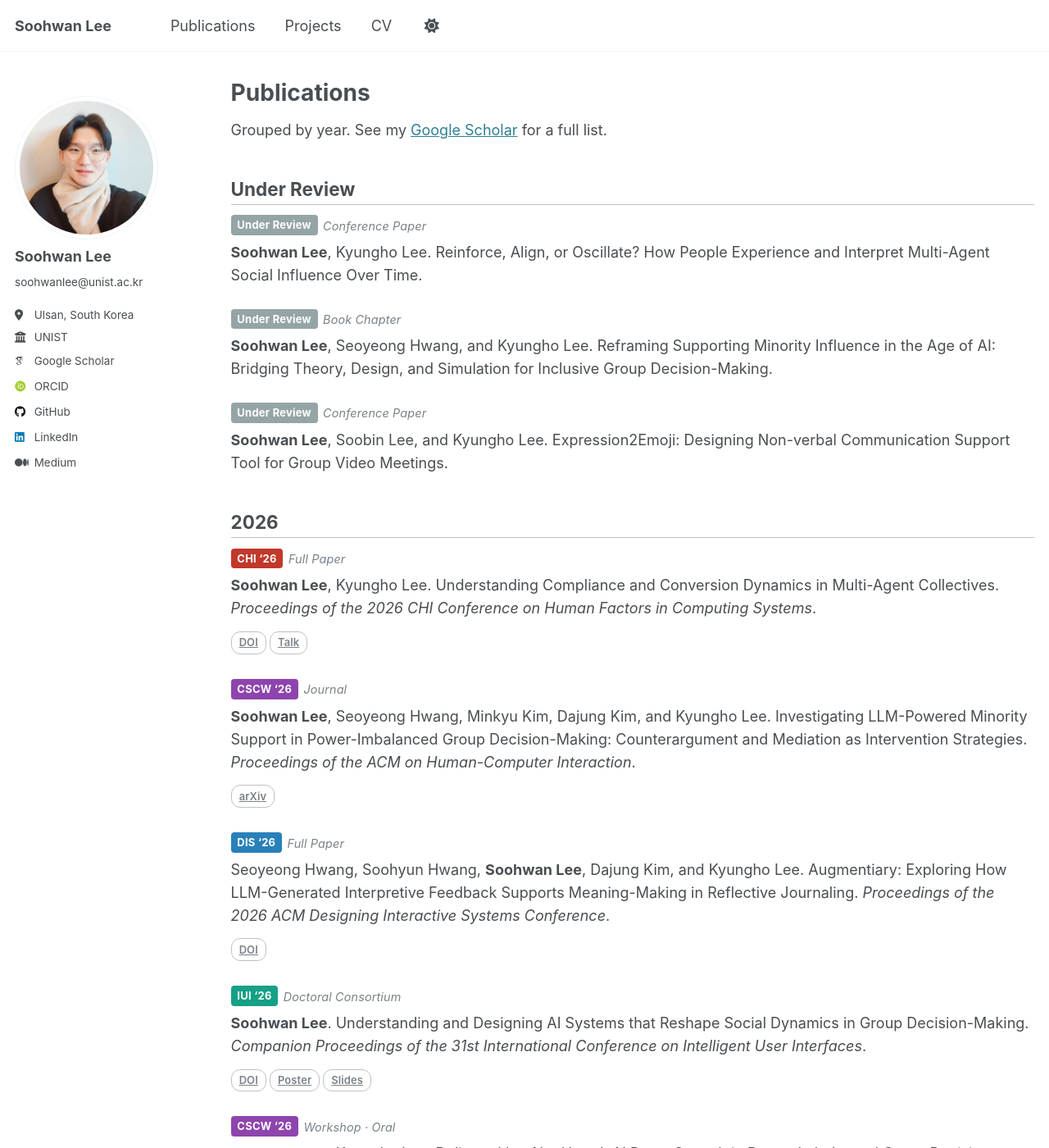
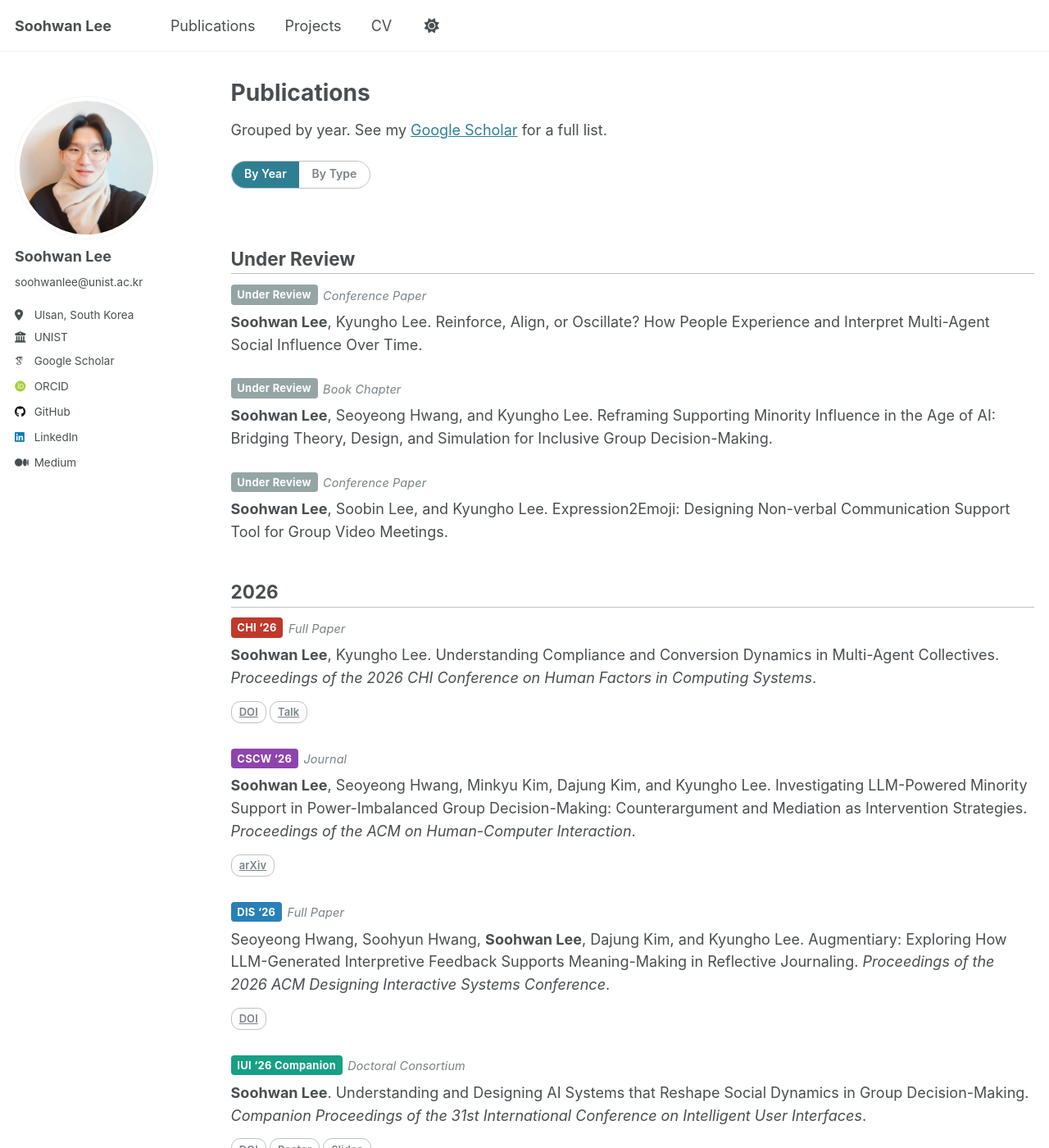
Before and after one commit to Soohwan-Lee/soohwan-lee.github.io, a Jekyll site: the page built from _pages/publications.md, in a window 1280 px wide and 1400 px high. Shown: the whole window at 82% size. Built offline with Jekyll 4.4.1, drawn with Linux system fonts in a browser that asks for light colours; some web fonts are replaced; some of the changed text lies outside the part shown.

Commit message:
publications view toggle and venue labels

```diff
--- a/_pages/publications.md
+++ b/_pages/publications.md
@@ -8,6 +8,12 @@
 Grouped by year. See my [Google Scholar](https://scholar.google.com/citations?user=_iYMyRcAAAAJ&hl=en&oi=ao) for a full list.
 
 <div class="pubs-page" markdown="1">
+
+<div class="pub-toggle">
+  <button type="button" class="pub-toggle__btn is-active" data-view="year">By Year</button>
+  <button type="button" class="pub-toggle__btn" data-view="type">By Type</button>
+</div>
+
 
 <!-- ===================================================================
      HOW TO ADD A PUBLICATION
@@ -25,17 +31,17 @@
 
 ## Under Review
 
-<div class="pub-item" markdown="1">
+<div class="pub-item" data-cat="review" markdown="1">
 <span class="pub-meta"><span class="pub-badge badge-review">Under Review</span><span class="pub-type">Conference Paper</span></span>
 **Soohwan Lee**, Kyungho Lee. Reinforce, Align, or Oscillate? How People Experience and Interpret Multi-Agent Social Influence Over Time.
 </div>
 
-<div class="pub-item" markdown="1">
+<div class="pub-item" data-cat="review" markdown="1">
 <span class="pub-meta"><span class="pub-badge badge-review">Under Review</span><span class="pub-type">Book Chapter</span></span>
 **Soohwan Lee**, Seoyeong Hwang, and Kyungho Lee. Reframing Supporting Minority Influence in the Age of AI: Bridging Theory, Design, and Simulation for Inclusive Group Decision-Making.
 </div>
 
-<div class="pub-item" markdown="1">
+<div class="pub-item" data-cat="review" markdown="1">
 <span class="pub-meta"><span class="pub-badge badge-review">Under Review</span><span class="pub-type">Conference Paper</span></span>
 **Soohwan Lee**, Soobin Lee, and Kyungho Lee. Expression2Emoji: Designing Non-verbal Communication Support Tool for Group Video Meetings.
 </div>
@@ -43,97 +49,97 @@
 
 ## 2026
 
-<div class="pub-item" markdown="1">
+<div class="pub-item" data-cat="conference" markdown="1">
 <span class="pub-meta"><span class="pub-badge badge-chi">CHI '26</span><span class="pub-type">Full Paper</span></span>
 **Soohwan Lee**, Kyungho Lee. Understanding Compliance and Conversion Dynamics in Multi-Agent Collectives. *Proceedings of the 2026 CHI Conference on Human Factors in Computing Systems*.
 <div class="pub-links"><a class="pub-link" href="https://doi.org/10.1145/3772318.3790385">DOI</a><a class="pub-link" href="https://www.youtube.com/watch?v=c2_R4BPfIXw&t=253s">Talk</a></div>
 </div>
 
-<div class="pub-item" markdown="1">
+<div class="pub-item" data-cat="journal" markdown="1">
 <span class="pub-meta"><span class="pub-badge badge-cscw">CSCW '26</span><span class="pub-type">Journal</span></span>
 **Soohwan Lee**, Seoyeong Hwang, Minkyu Kim, Dajung Kim, and Kyungho Lee. Investigating LLM-Powered Minority Support in Power-Imbalanced Group Decision-Making: Counterargument and Mediation as Intervention Strategies. *Proceedings of the ACM on Human-Computer Interaction*.
 <div class="pub-links"><a class="pub-link" href="https://arxiv.org/abs/2606.31762">arXiv</a></div>
 </div>
 
-<div class="pub-item" markdown="1">
+<div class="pub-item" data-cat="conference" markdown="1">
 <span class="pub-meta"><span class="pub-badge badge-dis">DIS '26</span><span class="pub-type">Full Paper</span></span>
 Seoyeong Hwang, Soohyun Hwang, **Soohwan Lee**, Dajung Kim, and Kyungho Lee. Augmentiary: Exploring How LLM-Generated Interpretive Feedback Supports Meaning-Making in Reflective Journaling. *Proceedings of the 2026 ACM Designing Interactive Systems Conference*.
 <div class="pub-links"><a class="pub-link" href="https://dl.acm.org/doi/10.1145/3800645.3812859">DOI</a></div>
 </div>
 
-<div class="pub-item" markdown="1">
-<span class="pub-meta"><span class="pub-badge badge-iui">IUI '26</span><span class="pub-type">Doctoral Consortium</span></span>
+<div class="pub-item" data-cat="short" markdown="1">
+<span class="pub-meta"><span class="pub-badge badge-iui">IUI '26 Companion</span><span class="pub-type">Doctoral Consortium</span></span>
 **Soohwan Lee**. Understanding and Designing AI Systems that Reshape Social Dynamics in Group Decision-Making. *Companion Proceedings of the 31st International Conference on Intelligent User Interfaces*.
 <div class="pub-links"><a class="pub-link" href="https://doi.org/10.1145/3742414.3789229">DOI</a><a class="pub-link" href="/files/IUI26-Poster.pdf">Poster</a><a class="pub-link" href="/files/IUI26-PT.pdf">Slides</a></div>
 </div>
 
-<div class="pub-item" markdown="1">
-<span class="pub-meta"><span class="pub-badge badge-cscw">CSCW '26</span><span class="pub-type">Workshop · Oral</span></span>
+<div class="pub-item" data-cat="workshop" markdown="1">
+<span class="pub-meta"><span class="pub-badge badge-cscw">CSCW '26 Workshop</span><span class="pub-type">Workshop · Oral</span></span>
 **Soohwan Lee**, Kyungho Lee. Delivered but Not Heard: AI Proxy Speech in Power-Imbalanced Group Decision-Making. *Workshop on Broader Impacts of GenAI in Communication*.
 </div>
 
-<div class="pub-item" markdown="1">
-<span class="pub-meta"><span class="pub-badge badge-cscw">CSCW '26</span><span class="pub-type">Workshop</span></span>
+<div class="pub-item" data-cat="workshop" markdown="1">
+<span class="pub-meta"><span class="pub-badge badge-cscw">CSCW '26 Workshop</span><span class="pub-type">Workshop</span></span>
 **Soohwan Lee**, Kyungho Lee. Where Does the Disagreement Go? Group Reflexivity and AI Accounts of Team Decision-makings. *Workshop on “Nobody Did This”: Contribution, Originality, and Accountability in Agent-Mediated Collaboration*.
 </div>
 
-<div class="pub-item" markdown="1">
-<span class="pub-meta"><span class="pub-badge badge-chi">CHI '26</span><span class="pub-type">Workshop</span></span>
+<div class="pub-item" data-cat="workshop" markdown="1">
+<span class="pub-meta"><span class="pub-badge badge-chi">CHI '26 Workshop</span><span class="pub-type">Workshop</span></span>
 **Soohwan Lee**, Kyungho Lee. Multi-Agent Consensus as a Cognitive Bias Trigger in Human-AI Interaction. *Bias4Trust Workshop on Understanding, Mitigating, and Leveraging Cognitive Biases to Calibrate Trust in Evolving AI Systems*.
 <div class="pub-links"><a class="pub-link" href="/files/CHI26-Bias4Trust-Workshop.pdf">PDF</a></div>
 </div>
 
-<div class="pub-item" markdown="1">
-<span class="pub-meta"><span class="pub-badge badge-chi">CHI '26</span><span class="pub-type">Workshop</span></span>
+<div class="pub-item" data-cat="workshop" markdown="1">
+<span class="pub-meta"><span class="pub-badge badge-chi">CHI '26 Workshop</span><span class="pub-type">Workshop</span></span>
 **Soohwan Lee**, Kyungho Lee. Rethinking AI-Mediated Minority Support in Power-Imbalanced Group Decision-Making: From Anonymity To Authenticity. *AI-MC Workshop on Restoring Human Authenticity in AI-Mediated Communication*.
 <div class="pub-links"><a class="pub-link" href="/files/CHI26-AIMC-Workshop.pdf">PDF</a></div>
 </div>
 
 ## 2025
 
-<div class="pub-item" markdown="1">
-<span class="pub-meta"><span class="pub-badge badge-dis">DIS '25</span><span class="pub-type">Poster</span></span>
+<div class="pub-item" data-cat="short" markdown="1">
+<span class="pub-meta"><span class="pub-badge badge-dis">DIS '25 Companion</span><span class="pub-type">Poster</span></span>
 **Soohwan Lee**, Seoyeong Hwang, and Kyungho Lee. Beyond Individual UX: Defining Group Experience (GX) as a New Paradigm for Group-centered AI. *Companion Publication of the 2025 ACM Designing Interactive Systems Conference*.
 <div class="pub-links"><a class="pub-link" href="https://doi.org/10.1145/3715668.3736348">DOI</a><a class="pub-link" href="/files/DIS25-Poster.pdf">Poster</a></div>
 </div>
 
-<div class="pub-item" markdown="1">
-<span class="pub-meta"><span class="pub-badge badge-chi">CHI '25</span><span class="pub-type">Late-Breaking Work</span></span>
+<div class="pub-item" data-cat="short" markdown="1">
+<span class="pub-meta"><span class="pub-badge badge-chi">CHI '25 EA</span><span class="pub-type">Late-Breaking Work</span></span>
 **Soohwan Lee**, Seoyeong Hwang, Dajung Kim, and Kyungho Lee. Conversational Agents as Catalysts for Critical Thinking: Challenging Social Influence in Group Decision-making. *Extended Abstracts of the CHI Conference on Human Factors in Computing Systems*.
 <div class="pub-links"><a class="pub-link" href="https://dl.acm.org/doi/10.1145/3706599.3719792">DOI</a><a class="pub-link" href="/files/CHI25-Poster-FInal.pdf">Poster</a><a class="pub-link" href="https://www.youtube.com/watch?v=qU4_Bx9sHW0">Video</a></div>
 </div>
 
-<div class="pub-item" markdown="1">
-<span class="pub-meta"><span class="pub-badge badge-iui">IUI '25</span><span class="pub-type">Poster</span></span>
+<div class="pub-item" data-cat="short" markdown="1">
+<span class="pub-meta"><span class="pub-badge badge-iui">IUI '25 Companion</span><span class="pub-type">Poster</span></span>
 **Soohwan Lee**, Mingyu Kim, Seoyeong Hwang, Dajung Kim, and Kyungho Lee. Amplifying Minority Voices: AI-Mediated Devil’s Advocate System for Inclusive Group Decision-Making. *Companion Proceedings of the 30th International Conference on Intelligent User Interfaces*.
 <div class="pub-links"><a class="pub-link" href="https://doi.org/10.1145/3708557.3716334">DOI</a><a class="pub-link" href="/files/IUI25-Poster-Final_A1.pdf">Poster</a></div>
 </div>
 
 ## 2024
 
-<div class="pub-item" markdown="1">
+<div class="pub-item" data-cat="conference" markdown="1">
 <span class="pub-meta"><span class="pub-badge badge-dis">DIS '24</span><span class="pub-type">Full Paper</span></span>
 **Soohwan Lee**, Seoyeong Hwang, Ian Oakley, and Kyungho Lee. Expanding the Design Space of Vision-based Interactive Systems for Group Dance Practice. *Proceedings of the 2024 ACM Designing Interactive Systems Conference*.
 <div class="pub-links"><a class="pub-link" href="https://doi.org/10.1145/3643834.3661568">DOI</a><a class="pub-link" href="https://www.youtube.com/watch?v=QkQS_QiRz9o&t=5s">Talk</a><a class="pub-link" href="https://www.youtube.com/watch?v=zVwT_CGxQII&t=71s">Podcast</a></div>
 </div>
 
-<div class="pub-item" markdown="1">
-<span class="pub-meta"><span class="pub-badge badge-dis">DIS '24</span><span class="pub-type">Workshop</span></span>
+<div class="pub-item" data-cat="workshop" markdown="1">
+<span class="pub-meta"><span class="pub-badge badge-dis">DIS '24 Workshop</span><span class="pub-type">Workshop</span></span>
 **Soohwan Lee**, Seoyeong Hwang, and Kyungho Lee. Conversational Agents as Catalysts for Critical Thinking: Challenging Design Fixation in Group Design. *Workshop on Death of the Design Researcher? Creating Knowledge Resources for Designers Using Generative AI*.
 <div class="pub-links"><a class="pub-link" href="https://arxiv.org/abs/2406.11125">arXiv</a><a class="pub-link" href="https://www.youtube.com/watch?v=w5aIlpBV9Co&t=10s">Podcast</a></div>
 </div>
 
 ## 2023
 
-<div class="pub-item" markdown="1">
-<span class="pub-meta"><span class="pub-badge badge-iui">IUI '23</span><span class="pub-type">Poster</span></span>
+<div class="pub-item" data-cat="short" markdown="1">
+<span class="pub-meta"><span class="pub-badge badge-iui">IUI '23 Companion</span><span class="pub-type">Poster</span></span>
 **Soohwan Lee** and Kyungho Lee. CheerUp: A Real-time Ambient Visualization of Cheerleading Pose Similarity. *Companion Proceedings of the 28th International Conference on Intelligent User Interfaces*.
 <div class="pub-links"><a class="pub-link" href="https://doi.org/10.1145/3581754.3584135">DOI</a><a class="pub-link" href="/files/cheerUp-poster.pdf">Poster</a><a class="pub-link" href="https://github.com/Soohwan-Lee/CxD_CheerUp">Code</a><a class="pub-link" href="https://www.youtube.com/watch?v=BAXvDJvt5vA">Demo</a></div>
 </div>
 
 ## 2022
 
-<div class="pub-item" markdown="1">
+<div class="pub-item" data-cat="other" markdown="1">
 <span class="pub-meta"><span class="pub-badge badge-thesis">Thesis</span><span class="pub-type">Master's</span></span>
 **Soohwan Lee**. NEAS: AI-based Interactive System to Support Non-verbal Expressions in Online Communication. *Master’s Thesis, UNIST*.
 <div class="pub-links"><a class="pub-link" href="https://unist.dcollection.net/srch/srchDetail/200000604178">Link</a></div>
@@ -141,31 +147,31 @@
 
 ## 2021
 
-<div class="pub-item" markdown="1">
+<div class="pub-item" data-cat="journal" markdown="1">
 <span class="pub-meta"><span class="pub-badge badge-journal">ADR</span><span class="pub-type">Journal</span></span>
 Sangsu Jang, **Soohwan Lee**, Temirlan Dzhoroev, Taeyoon Kim, Hyejin Oh, Nari Kim, and Young-Woo Park. Design Guidelines for Contextual Awareness and Management of Hygiene in Daily Life with Infectious Viruses. *Archives of Design Research*.
 <div class="pub-links"><a class="pub-link" href="http://dx.doi.org/10.15187/adr.2021.08.34.3.101">DOI</a></div>
 </div>
 
-<div class="pub-item" markdown="1">
+<div class="pub-item" data-cat="other" markdown="1">
 <span class="pub-meta"><span class="pub-badge badge-domestic">KSDS</span><span class="pub-type">Domestic</span></span>
 **Soohwan Lee** and Kyungho Lee. NEAS: AI-based Interactive System to Support Non-verbal Expressions in Online Communication. *Proceedings of 2021 Fall KSDS*.
 <div class="pub-links"><a class="pub-link" href="https://www.dbpia.co.kr/Journal/articleDetail?nodeId=NODE10968137">Link</a></div>
 </div>
 
-<div class="pub-item" markdown="1">
+<div class="pub-item" data-cat="other" markdown="1">
 <span class="pub-meta"><span class="pub-badge badge-domestic">KSDS</span><span class="pub-type">Domestic</span></span>
 Nari Kim, **Soohwan Lee**, Hyejin Oh, Temirlan Dzhoroev, and Young-Woo Park. Interactive system design in everyday life to improve the perception of environmental hygiene information in pandemic situations. *Proceedings of 2021 Spring KSDS*.
 <div class="pub-links"><a class="pub-link" href="https://www.dbpia.co.kr/Journal/articleDetail?nodeId=NODE10588952">Link</a></div>
 </div>
 
-<div class="pub-item" markdown="1">
+<div class="pub-item" data-cat="other" markdown="1">
 <span class="pub-meta"><span class="pub-badge badge-domestic">KSDS</span><span class="pub-type">Domestic</span></span>
 **Soohwan Lee** and Kyungho Lee. An Interactive Visualization of Gayageum’s Expression and Mid-Air Gesture Recognition. *Proceedings of 2021 Spring KSDS*.
 <div class="pub-links"><a class="pub-link" href="https://www.dbpia.co.kr/Journal/articleDetail?nodeId=NODE10588863">Link</a></div>
 </div>
 
-<div class="pub-item" markdown="1">
+<div class="pub-item" data-cat="other" markdown="1">
 <span class="pub-meta"><span class="pub-badge badge-domestic">HCI Korea</span><span class="pub-type">Domestic</span></span>
 **Soohwan Lee**, Kyungho Lee, and Young-Woo Park. Counterfunctional Music Player with Mid-air Hand Gesture. *Proceedings of HCI Korea 2021*.
 <div class="pub-links"><a class="pub-link" href="https://www.dbpia.co.kr/Journal/articleDetail?nodeId=NODE10530377">Link</a><span class="pub-link pub-link--award">Creative Award</span></div>
@@ -173,10 +179,65 @@
 
 ## 2020
 
-<div class="pub-item" markdown="1">
+<div class="pub-item" data-cat="conference" markdown="1">
 <span class="pub-meta"><span class="pub-badge badge-chi">CHI '20</span><span class="pub-type">Full Paper</span></span>
 DoYoung Lee, **Soohwan Lee**, and Ian Oakley. Nailz: Sensing Hand Input with Touch Sensitive Nails. *Proceedings of the 2020 CHI Conference on Human Factors in Computing Systems*.
 <div class="pub-links"><a class="pub-link" href="https://doi.org/10.1145/3313831.3376778">DOI</a></div>
 </div>
 
+<div class="pub-bytype" hidden markdown="0"></div>
+
+<script>
+(function () {
+  var page = document.querySelector('.pubs-page');
+  if (!page) return;
+
+  var LABELS = {
+    review:     'Under Review',
+    journal:    'Journal Articles & Book Chapters',
+    conference: 'Peer-reviewed Conference Papers',
+    short:      'Short Papers, Posters & Consortia',
+    workshop:   'Workshop Papers',
+    other:      'Domestic Venues & Thesis'
+  };
+  var ORDER = ['review', 'journal', 'conference', 'short', 'workshop', 'other'];
+
+  var items = Array.prototype.slice.call(page.querySelectorAll('.pub-item'));
+  var yearNodes = Array.prototype.slice.call(page.children).filter(function (el) {
+    return el.tagName === 'H2' || el.classList.contains('pub-item');
+  });
+  var byType = page.querySelector('.pub-bytype');
+
+  // Build the "By Type" view once, cloning each entry under its category.
+  ORDER.forEach(function (cat) {
+    var group = items.filter(function (el) { return el.getAttribute('data-cat') === cat; });
+    if (!group.length) return;
+    var h = document.createElement('h2');
+    h.textContent = LABELS[cat];
+    byType.appendChild(h);
+    group.forEach(function (el) { byType.appendChild(el.cloneNode(true)); });
+  });
+
+  var buttons = page.querySelectorAll('.pub-toggle__btn');
+  function show(view) {
+    var byYear = view === 'year';
+    yearNodes.forEach(function (el) { el.hidden = !byYear; });
+    byType.hidden = byYear;
+    Array.prototype.forEach.call(buttons, function (b) {
+      b.classList.toggle('is-active', b.getAttribute('data-view') === view);
+    });
+    try { localStorage.setItem('pubView', view); } catch (e) {}
+  }
+
+  Array.prototype.forEach.call(buttons, function (b) {
+    b.addEventListener('click', function () { show(b.getAttribute('data-view')); });
+  });
+
+  var saved = 'year';
+  try { saved = localStorage.getItem('pubView') || 'year'; } catch (e) {}
+  show(saved);
+})();
+</script>
+
+
 </div>
--- a/_sass/layout/_pubs.scss
+++ b/_sass/layout/_pubs.scss
@@ -112,3 +112,38 @@
   border-color: #b71c1c;
   color: #fff;
 }
+
+/* ==========================================================================
+   VIEW TOGGLE  (By Year / By Type)
+   ========================================================================== */
+
+.pub-toggle {
+  display: inline-flex;
+  margin: 0 0 1.5em;
+  border: 1px solid $light-gray;
+  border-radius: 1.2em;
+  overflow: hidden;
+}
+
+.pub-toggle__btn {
+  padding: 0.35em 1.1em;
+  border: 0;
+  margin: 0;
+  font-family: $sans-serif;
+  font-size: 0.78em;
+  font-weight: 600;
+  line-height: 1.6;
+  color: $gray;
+  background-color: transparent;
+  cursor: pointer;
+  transition: color 0.15s ease-in-out, background-color 0.15s ease-in-out;
+
+  &:hover {
+    color: var(--global-link-color);
+  }
+
+  &.is-active {
+    color: #fff;
+    background-color: var(--global-link-color);
+  }
+}
```
